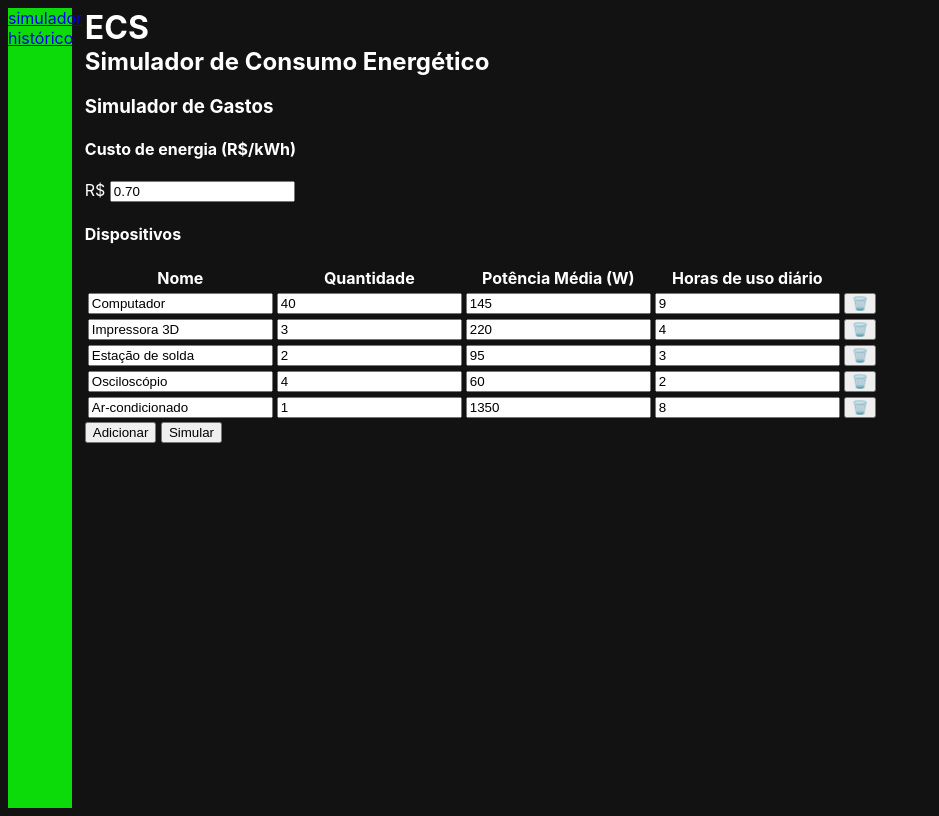
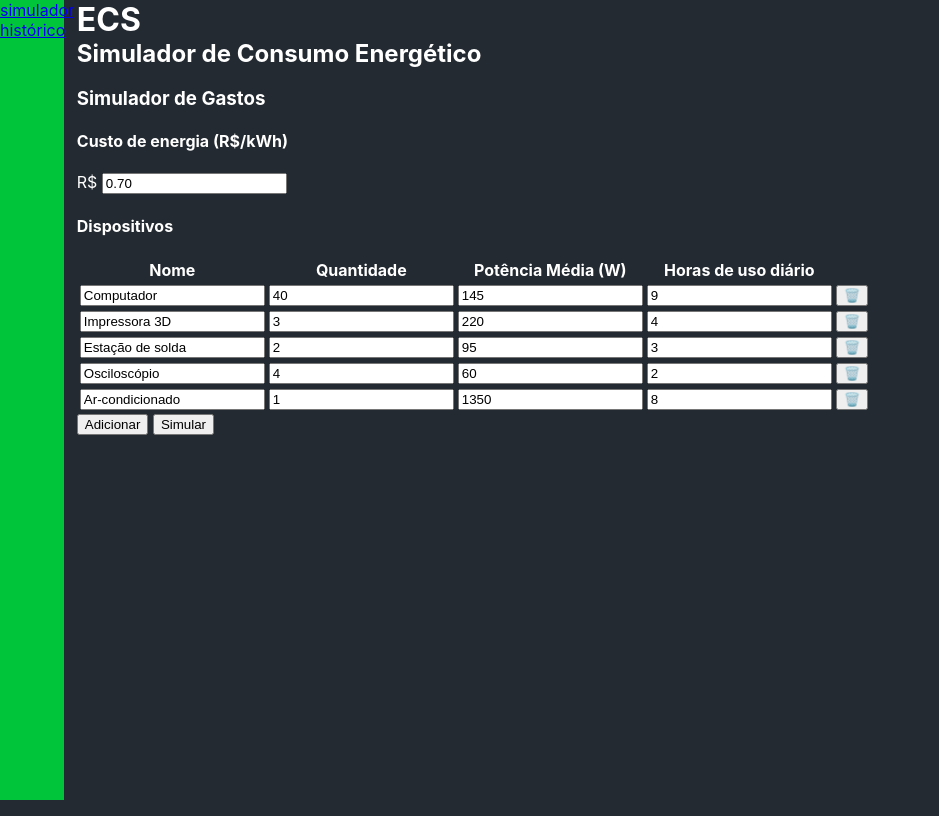
Before and after one commit to fnmatheus/trabalho_final_progamacao, a Django app: page / in a window 1280 px wide. Shown: the whole page, without its empty margins (0-939 px from the left). Run offline with Django 5.2, Linux system fonts and the light colour scheme.

Commit message:
feat: starting css

```diff
--- a/simulator/static/simulator/style.css
+++ b/simulator/static/simulator/style.css
@@ -1,7 +1,7 @@
 :root {
-  --background: #121212;
+  --background: #232A31;
   --surface: #1e1e1e;
-  --primary: #0CDB09; /* verde vibrante */
+  --primary: #00C53B; /* verde vibrante */
   --text-primary: #ffffff;
   --text-secondary: #cccccc;
   --border-color: #2a2a2a;
@@ -14,6 +14,8 @@ body {
     color: var(--text-primary);
     font-family: 'Inter', sans-serif;
     overflow: hidden;
+    margin: 0;
+    padding: 0;
 }
 
 .site-header {
```
